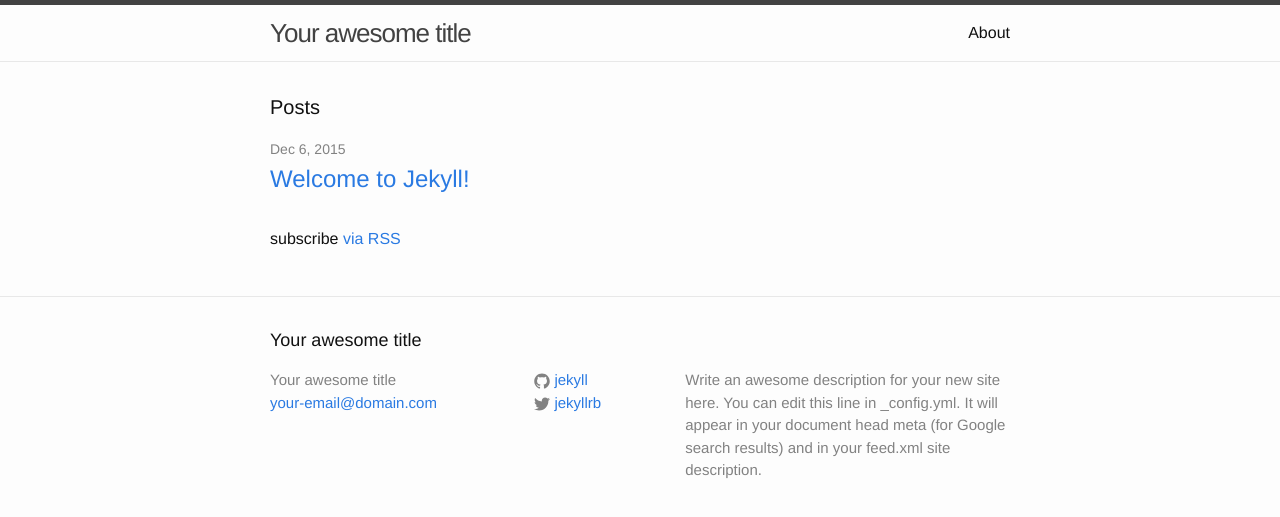
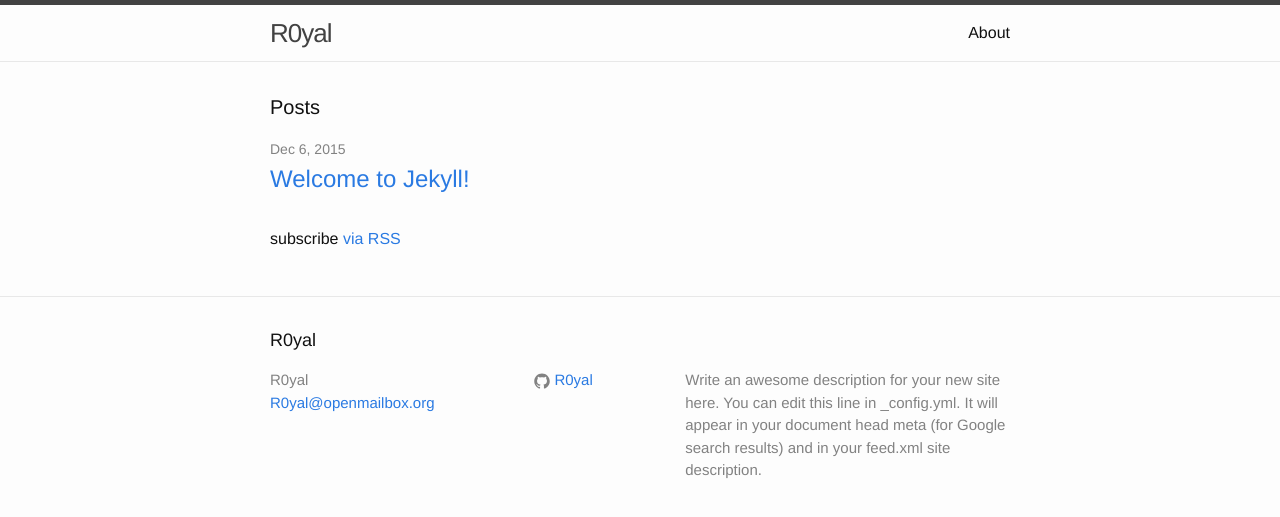
Before and after one commit to R0yal/R0yal.github.io, a Jekyll site: the page built from index.html, in a window 1280 px wide. Shown: the top 517 px of the page. Built offline with Jekyll 4.4.1, drawn with Linux system fonts in a browser that asks for light colours.

Commit message:
Adds gloabl details

```diff
--- a/_config.yml
+++ b/_config.yml
@@ -6,16 +6,15 @@
 # 'jekyll serve'. If you change this file, please restart the server process.
 
 # Site settings
-title: Your awesome title
-email: your-email@domain.com
+title: R0yal
+email: R0yal@openmailbox.org
 description: > # this means to ignore newlines until "baseurl:"
   Write an awesome description for your new site here. You can edit this
   line in _config.yml. It will appear in your document head meta (for
   Google search results) and in your feed.xml site description.
 baseurl: "" # the subpath of your site, e.g. /blog
-url: "http://yourdomain.com" # the base hostname & protocol for your site
-twitter_username: jekyllrb
-github_username:  jekyll
+url: "https://R0yal.github.io" # the base hostname & protocol for your site
+github_username:  R0yal
 
 # Build settings
 markdown: kramdown
```
